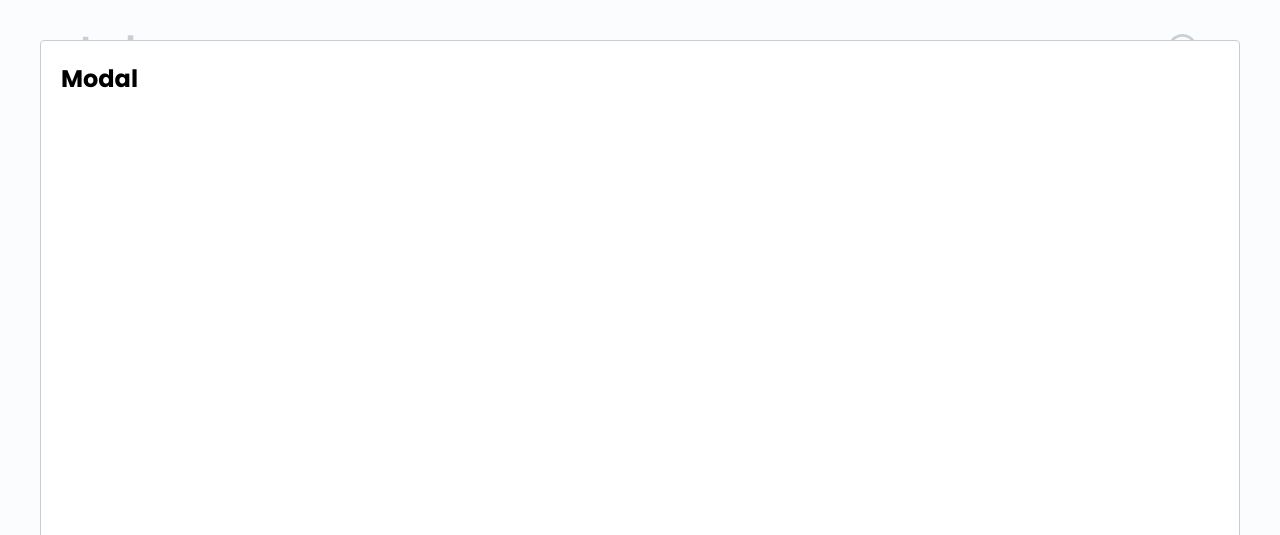
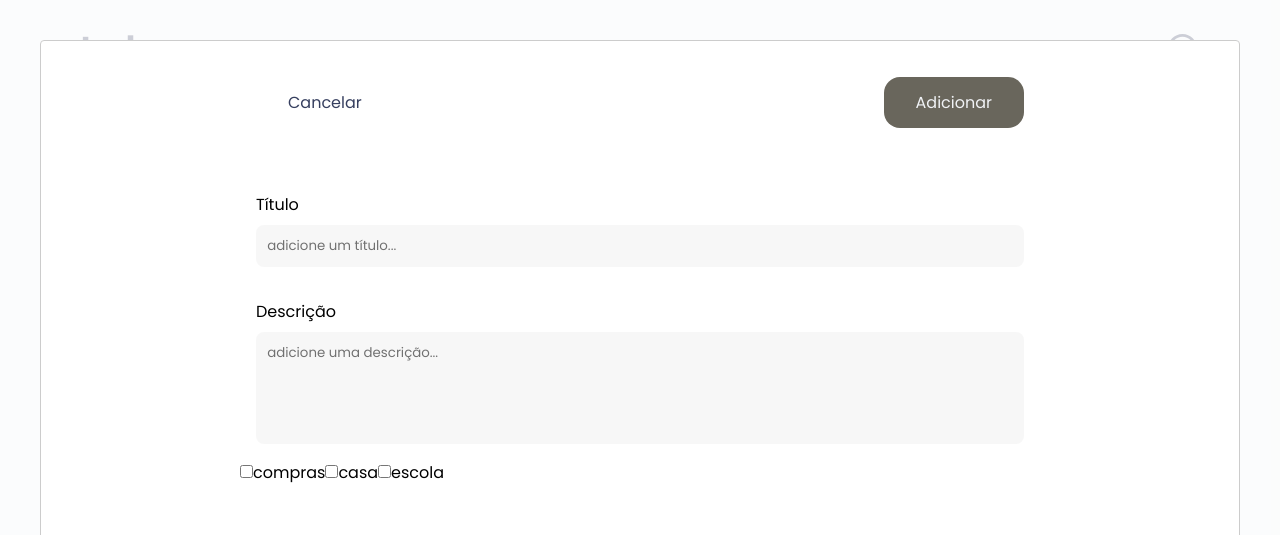
Before and after one commit to phtsouza/Projeto-ToDo-List, a React (Create React App) app: page / in a window 1280 px wide. Both pictures are taken after a click on the icon 1182 px from the left and 48 px from the top of the page. Shown: the top 535 px of the page. Built offline with nearby package versions, Linux system fonts and the light colour scheme; grey boxes are pictures that could not be loaded.

Commit message:
Add Form in Modal

```diff
--- /dev/null
+++ b/src/components/NewTaskModal/SingleCategory.js
@@ -0,0 +1,12 @@
+import React from 'react';
+
+// import { Container } from './styles';
+
+export default function SingleCategory({category}) {
+  return (
+    <>
+      <input type="checkbox" value={category.title} />
+      {category.title}
+    </>
+  );
+}
--- a/src/components/NewTaskModal/index.jsx
+++ b/src/components/NewTaskModal/index.jsx
@@ -1,9 +1,15 @@
+import { useState } from 'react';
 import Modal from 'react-modal';
-// import { Container } from './styles';
+import SingleCategory from './SingleCategory'
+import { Container, Header, Cancel, Add, Menu, CampInput, CampCategory } from './styles';
+import { useSelector } from 'react-redux';
 
 export default function NewTaskModal({isNewTaskModalOpen, setNewTaskModalOpen}) {
 
   Modal.setAppElement('#root');
+
+  const allCategories = useSelector((state) => state.categories);
+  const [categories, setCategories] = useState(allCategories);
 
   function handleCloseNewTaskModal() {
     setNewTaskModalOpen(false);
@@ -14,7 +20,26 @@ export default function NewTaskModal({isNewTaskModalOpen, setNewTaskModalOpen})
       isOpen={isNewTaskModalOpen}
       onRequestClose={handleCloseNewTaskModal}
     >
-      <h2>Modal</h2>
+      <Container>
+        <Header>
+          <Cancel onClick={handleCloseNewTaskModal}>Cancelar</Cancel>
+          <Add type="submit">Adicionar</Add>
+        </Header>
+        <Menu>
+          <CampInput>
+            <label htmlFor="title">Título</label>
+            <input type="text" name="title" id="title" placeholder="adicione um título..."></input>
+          </CampInput>
+          <CampInput>
+            <label htmlFor="description">Descrição</label>
+            <textarea name="description" id="description" placeholder="adicione uma descrição..."></textarea>
+          </CampInput>
+          <CampCategory>
+            {categories.map((ct, i) => <SingleCategory category={ct} key={i}/>)}
+          </CampCategory>
+
+        </Menu>
+      </Container>
     </Modal>
   );
 }
--- /dev/null
+++ b/src/components/NewTaskModal/styles.js
@@ -0,0 +1,78 @@
+import styled from "styled-components";
+
+export const Container = styled.form`
+  max-width: 800px;
+  margin: 0 auto;
+`;
+
+export const Header = styled.div`
+  display: flex;
+  align-items: center;
+  justify-content: space-between;
+  margin: 1rem 1rem 0;
+`;
+
+export const Cancel =  styled.button`
+  padding: .8rem 2rem;
+  border: none;
+  background: none;
+  color: var(--text-title);
+  font-size: 1rem;
+  border-radius: 1rem;
+  transition: all .2s;
+  &:hover {
+    background: #33333322;
+  }
+`;
+
+export const Add = styled.button`
+  padding: .8rem 2rem;
+  border-radius: 1rem;
+  border: none;
+  background: var(--buttons);
+  color: var(--background);
+  font-size: 1rem;
+  transition: all .2s;
+  &:hover {
+    filter: brightness(0.8);
+  }
+`;
+
+export const Menu = styled.div`
+   display: flex;
+   margin: 3rem auto;
+   flex-direction: column;
+
+`;
+
+export const CampInput = styled.div`
+    display: flex;
+    margin: 1rem;
+    flex-direction: column;
+
+    & label{
+      font-size: 1rem;
+      margin: 0 0 .5rem 0;
+    }
+
+    & textarea {
+      font-family: 'Poppins', sans-serif;
+      resize: none;
+      height: 7rem;
+      padding: .7rem;
+      border: none;
+      border-radius: .5rem;
+      filter: brightness(0.97);
+    }
+
+    & input {
+      padding: .7rem;
+      border: none;
+      border-radius: .5rem;
+      filter: brightness(0.97);
+    }
+`;
+
+export const CampCategory = styled.div`
+
+`;
--- a/src/global.js
+++ b/src/global.js
@@ -4,6 +4,7 @@ export const GlobalStyle = createGlobalStyle`
   :root {
     --background: #f0f2f5;
     --background-card: #FFDAB9;
+    --buttons: #69665c;
     --check: #333;
     --blue: #5429CC;
     --blue-light: #9633FF;
@@ -16,6 +17,7 @@ export const GlobalStyle = createGlobalStyle`
     margin: 0;
     padding: 0;
     box-sizing: border-box;
+    font-family: 'Poppins', sans-serif;
   }
 
   // front-size: 16px (Desktop)
```
